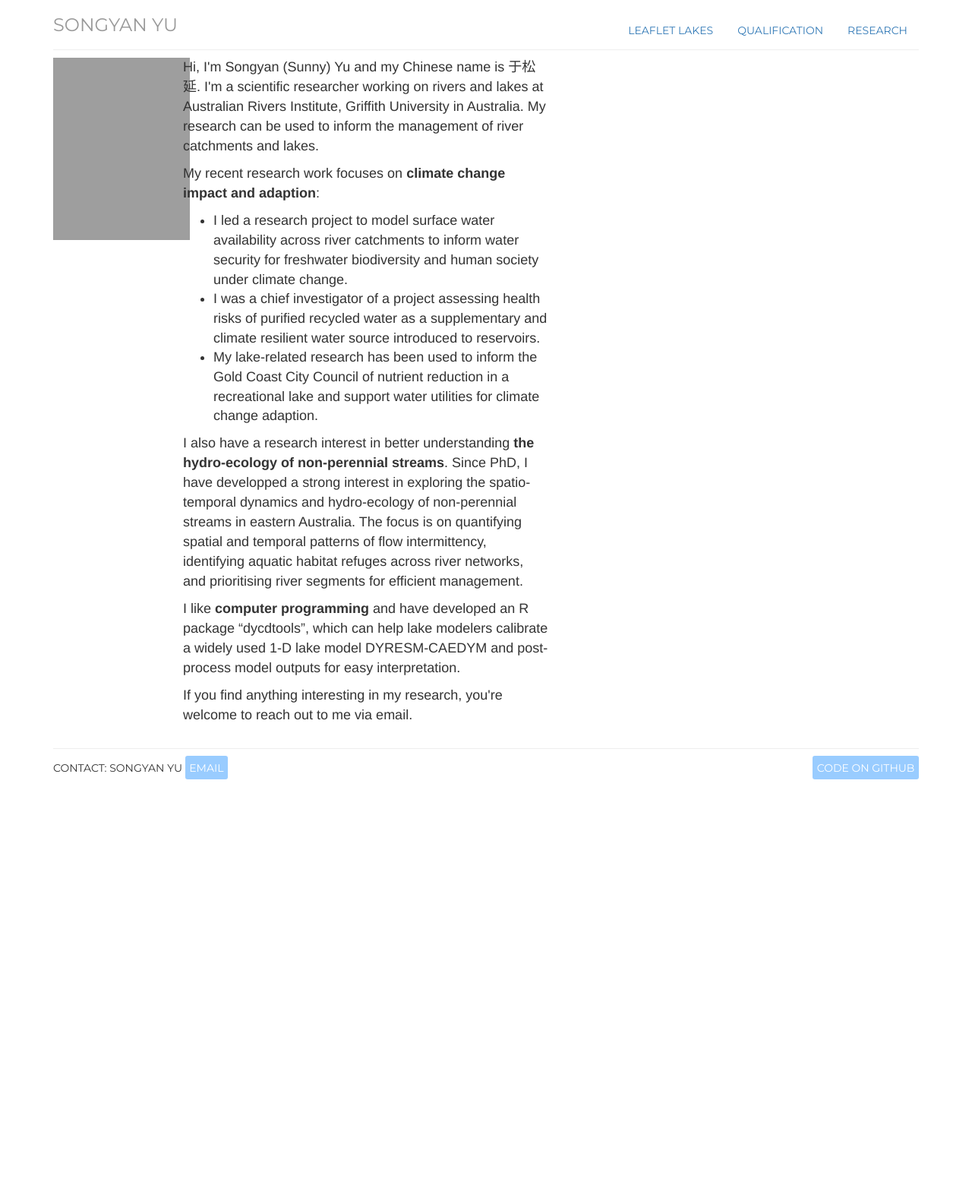
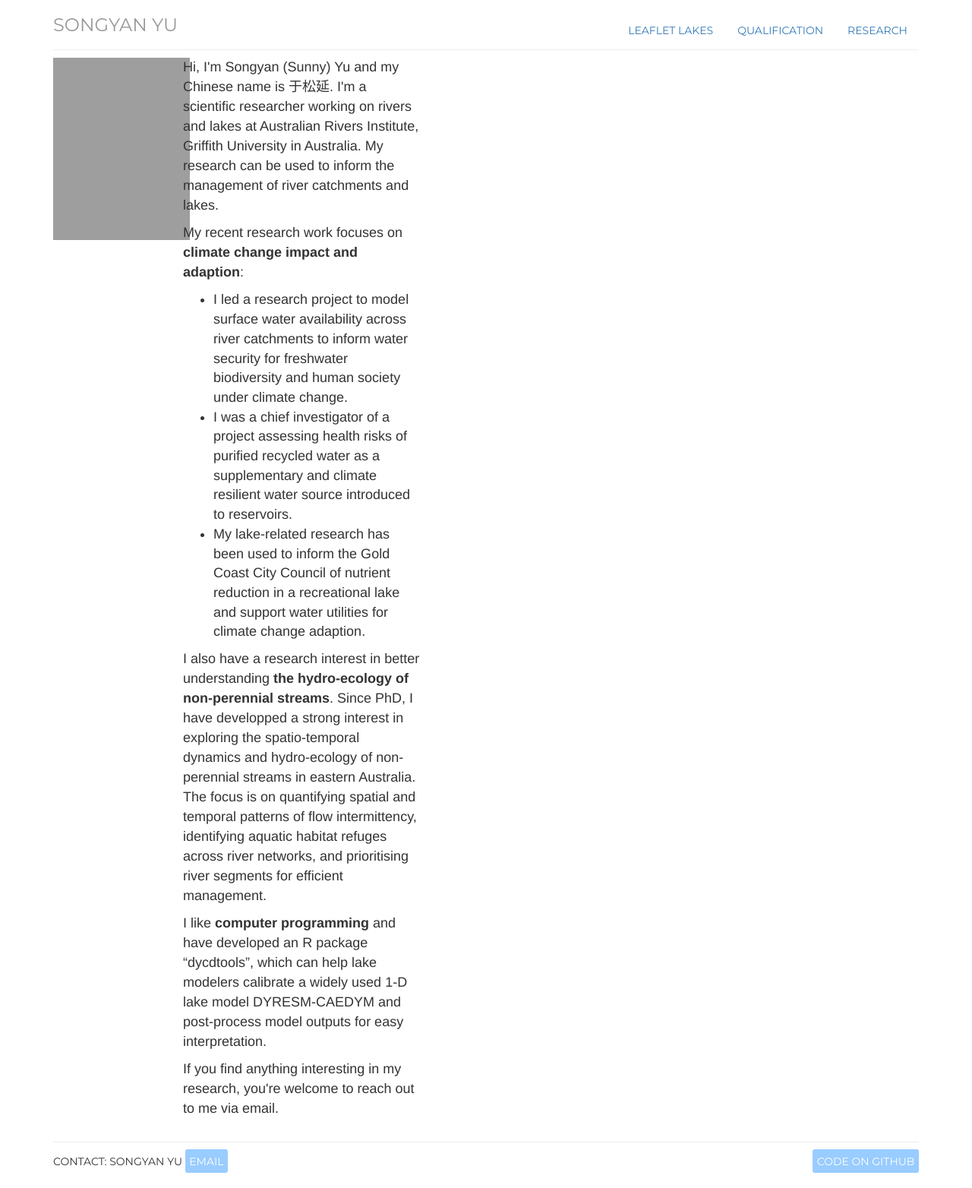
Before and after one commit to SongyanYu/SongyanYu.github.io, a Jekyll site: the page built from index.html, in a window 1280 px wide. Shown: the whole page at 76% size. Built offline with Jekyll 4.4.1, drawn with Linux system fonts in a browser that asks for light colours; before the commit the page ends 1046 px from its top, so only the background shows below that; grey boxes are pictures that could not be loaded.

Commit message:
change col width

```diff
--- a/index.html
+++ b/index.html
@@ -9,7 +9,7 @@
      <img src="images/profile pic.jpg" alt="portrait" width=180 height=240 />
   </div>
 
-  <div class="col-sm-9">
+  <div class="col-sm-6">
      <p><font size ="+1">Hi, I'm Songyan (Sunny) Yu and my Chinese name is 于松延. I'm a scientific researcher working on rivers and lakes at Australian Rivers Institute, Griffith University in Australia.
 	 My research can be used to inform the management of river catchments and lakes.</font></p>
 
```
